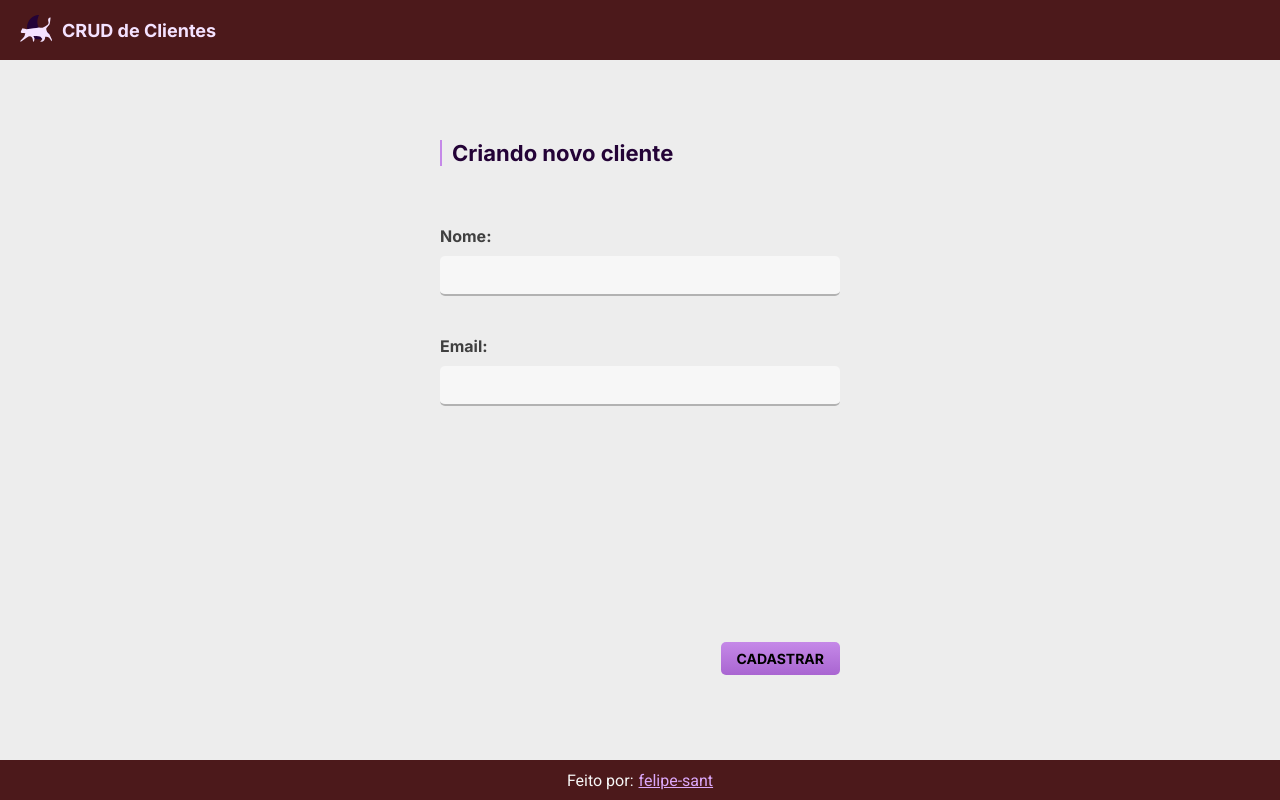
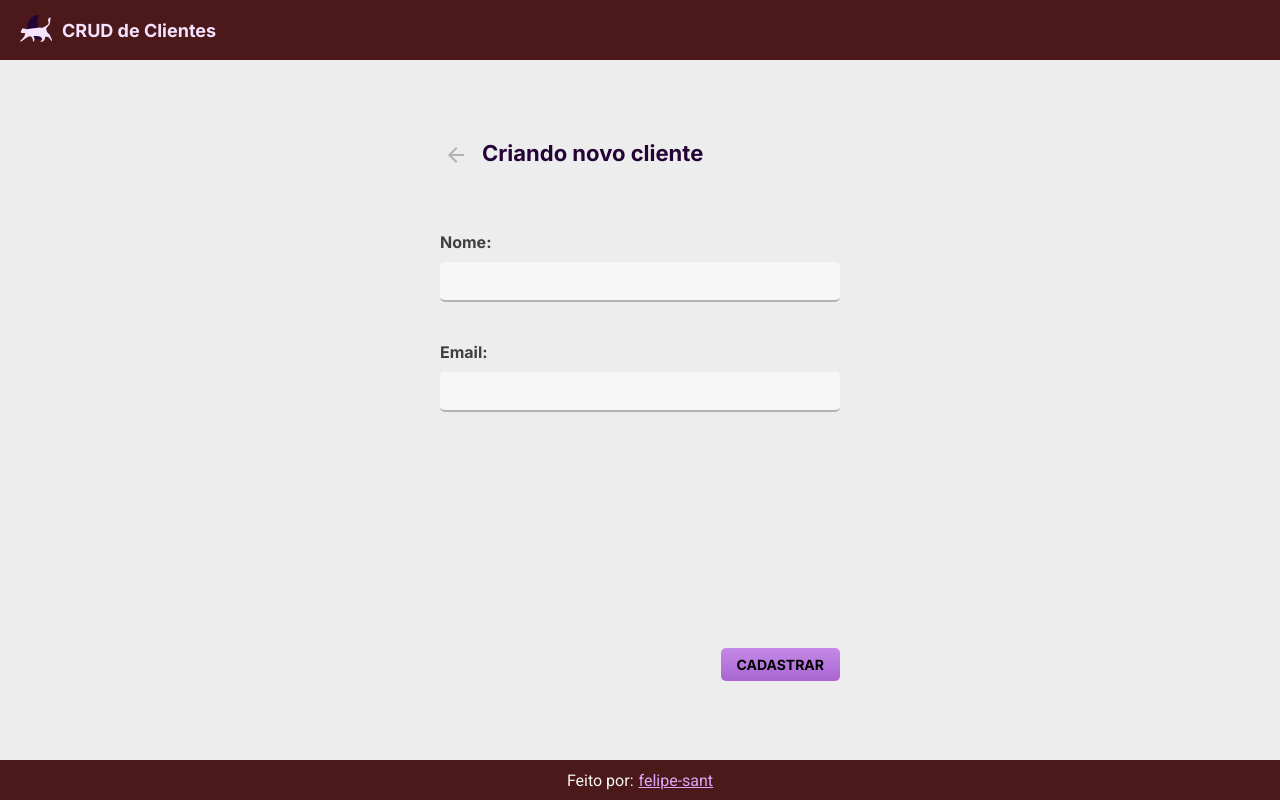
Before and after one commit to felipe-sant/FRONT_MongoDB-CRUD, a React (Create React App) app: page /clientes in a window 1280 px wide. Built offline with nearby package versions, Linux system fonts and the light colour scheme.

Commit message:
style: adicionando seta para voltar para pagina inicial no cadastro

```diff
--- a/src/pages/cadastroCliente.tsx
+++ b/src/pages/cadastroCliente.tsx
@@ -1,6 +1,7 @@
 import FooterComponent from "../components/FooterComponent"
 import HeaderComponent from "../components/HeaderComponent"
 import css from "../styles/cadastroCliente.module.css"
+import back_arrow from "../images/back_arrow.svg"
 
 function CadastroCliente() {
     return (
@@ -9,6 +10,9 @@ function CadastroCliente() {
             <main>
                 <article className={css.conteudo}>
                     <div className={css.titulo}>
+                        <button onClick={() => window.location.href = "/"}>
+                            <img src={back_arrow} alt="Voltar" />
+                        </button>
                         <h2>Criando novo cliente</h2>
                     </div>
                     <div className={css.formulario}>
--- a/src/styles/cadastroCliente.module.css
+++ b/src/styles/cadastroCliente.module.css
@@ -7,14 +7,23 @@
 }
 
 .titulo {
-    border-left: 2px solid var(--purple-07);
-    padding-left: 10px;
     width: 400px;
     margin: 0 auto;
     margin-bottom: 60px;
+    display: flex;
+    flex-direction: row;
+}
+
+.titulo button {
+    border: none;
+    background-color: transparent;
+    height: 32px;
+    width: 32px;
+    cursor: pointer;
 }
 
 .titulo h2 {
+    padding-left: 10px;
     font-size: 22px;
     font-weight: bold;
     font-family: var(--inter-font);
@@ -71,6 +80,9 @@
     border-radius: 5px;
     padding: 8px 16px;
     cursor: pointer;
+    display: flex;
+    align-items: center;
+    justify-content: center;
 }
 
 @media (max-width: 600px) {
--- a/src/styles/global.css
+++ b/src/styles/global.css
@@ -28,7 +28,7 @@
     --gray-02: #1A1A1A;
     --gray-03: #2E2E2E;
     --gray-04: #404040;
-    --gray-05: #595959;
+    --gray-05: #030202;
     --gray-06: #717171;
     --gray-07: #9C9C9C;
     --gray-08: #B2B2B2;
```
Also changed, not shown: src/images/back_arrow.svg (added).
